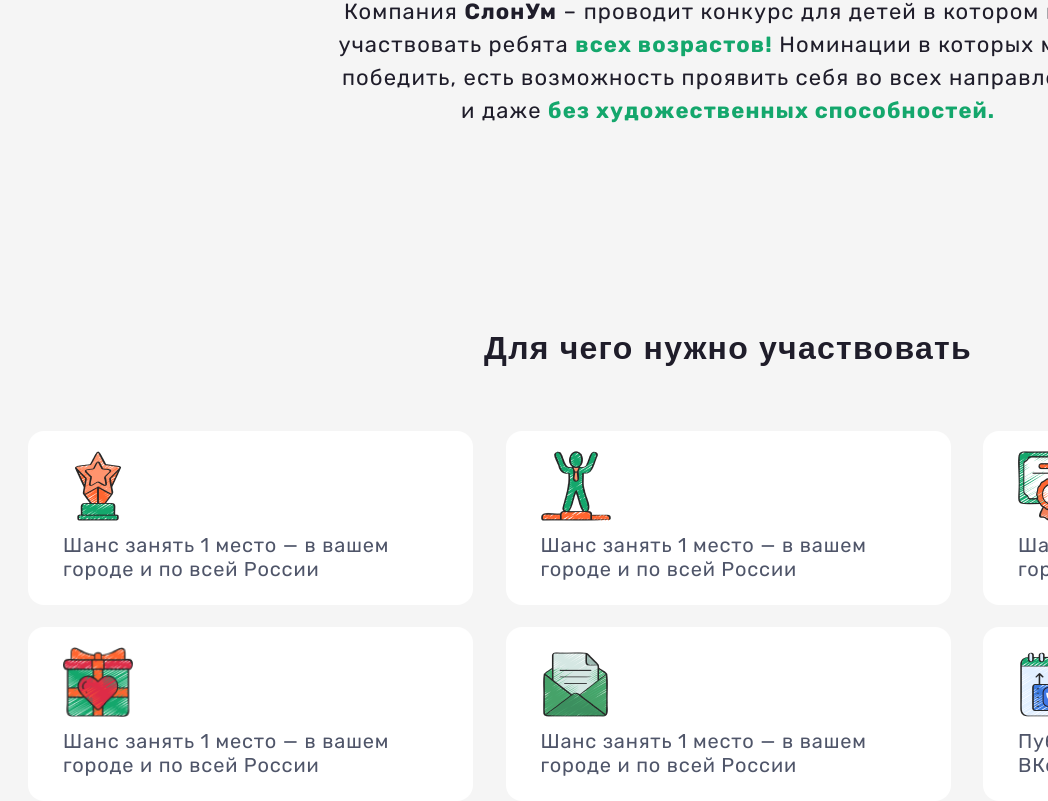
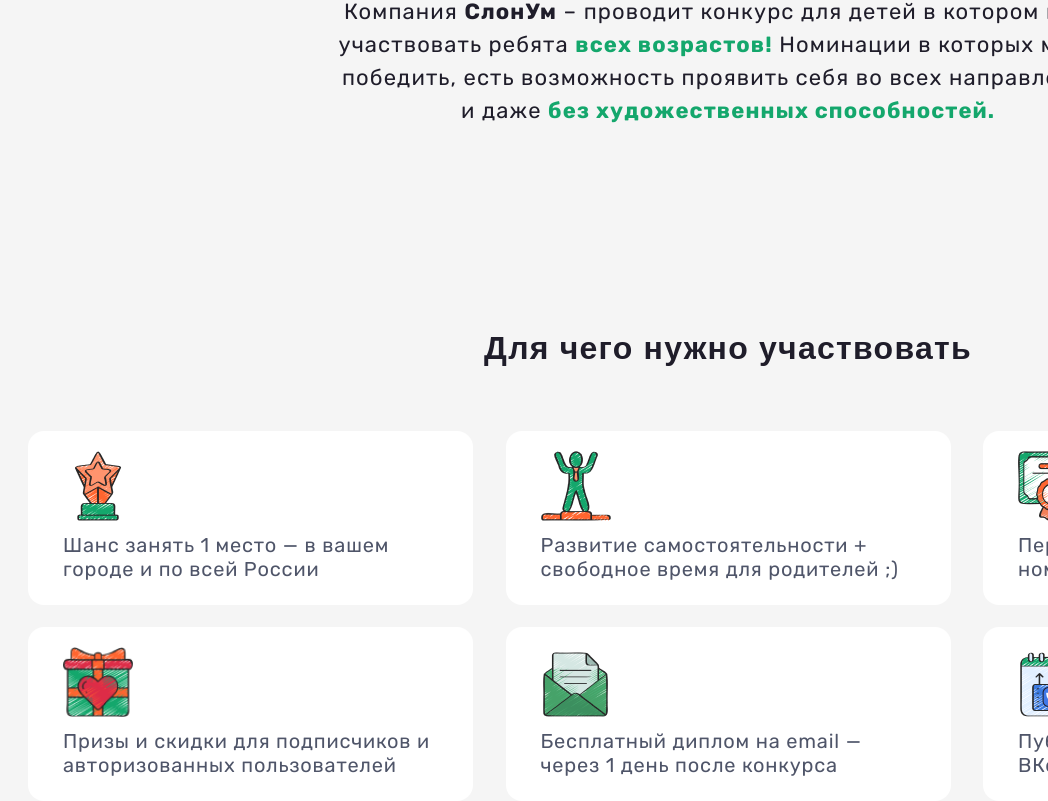
Before and after one commit to LexusEgorov/slonum-default-colors, a React (Create React App) app: page / in a window 1280 px wide. Shown: the part 1015-1816 px from the top of the page, without its empty margins (232-1280 px from the left). Built offline with nearby package versions, Linux system fonts and the light colour scheme.

Commit message:
Текст в поинтах

```diff
--- a/src/components/about/about.tsx
+++ b/src/components/about/about.tsx
@@ -23,32 +23,32 @@ function About() : JSX.Element {
           <li className="points__item">
             <Point img="winne"
               text={
-                `Шанс занять 1 место — в вашем
-                городе и по всей России`
+                `Развитие самостоятельности +
+                свободное время для родителей ;)`
               }
             />
           </li>
           <li className="points__item">
             <Point img="certification"
               text={
-                `Шанс занять 1 место — в вашем
-                городе и по всей России`
+                `Персональный диплом в разных
+                номинациях каждому участнику`
               }
             />
           </li>
           <li className="points__item">
             <Point img="gift-box"
               text={
-                `Шанс занять 1 место — в вашем
-                городе и по всей России`
+                `Призы и скидки для подписчиков и
+                авторизованных пользователей`
               }
             />
           </li>
           <li className="points__item">
             <Point img="email"
               text={
-                `Шанс занять 1 место — в вашем
-                городе и по всей России`
+                `Бесплатный диплом на email —
+                через 1 день после конкурса`
               }
             />
           </li>
```
